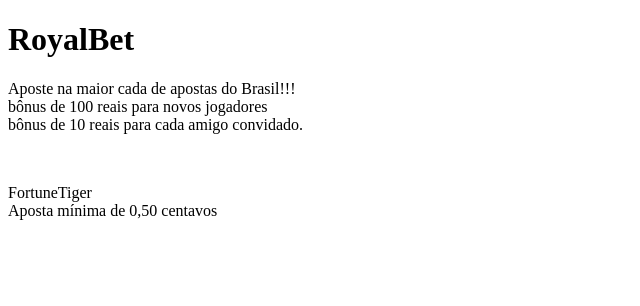
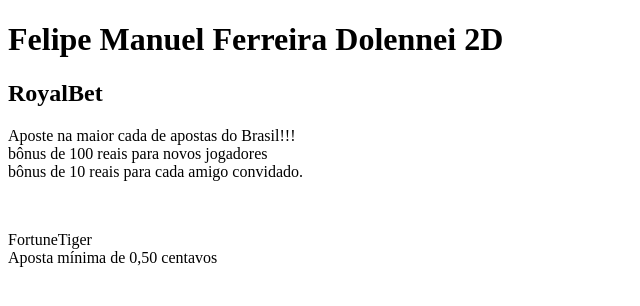
Before and after one commit to skmzin/site, a plain HTML site: page index.html in a window 1280 px wide. Shown: the whole page, without its empty margins (0-640 px from the left). Drawn offline with Linux system fonts and the light colour scheme.

Commit message:
Update index.html

```diff
--- a/index.html
+++ b/index.html
@@ -3,10 +3,11 @@
   <head>
     <meta charset="utf-8">
     <meta name="viewpoint" content="width=device-widht, initial-scale=10">
-    <title> RoyalBet </title>
+    <title> felipemanuel </title>
   </head>
   <body>
-    <h1> RoyalBet </h1>
+    <h1> Felipe Manuel Ferreira Dolennei 2D </h1>
+    <h2> RoyalBet </h2>
     <p> Aposte na maior cada de apostas do Brasil!!! <br> bônus de 100 reais para novos jogadores <br> bônus de 10 reais para cada amigo convidado.</p>
     <img SRC"FortuneTiger.jpg" alt "Bota 20 ai">
      <p>FortuneTiger <br>Aposta mínima de 0,50 centavos</p>
```
